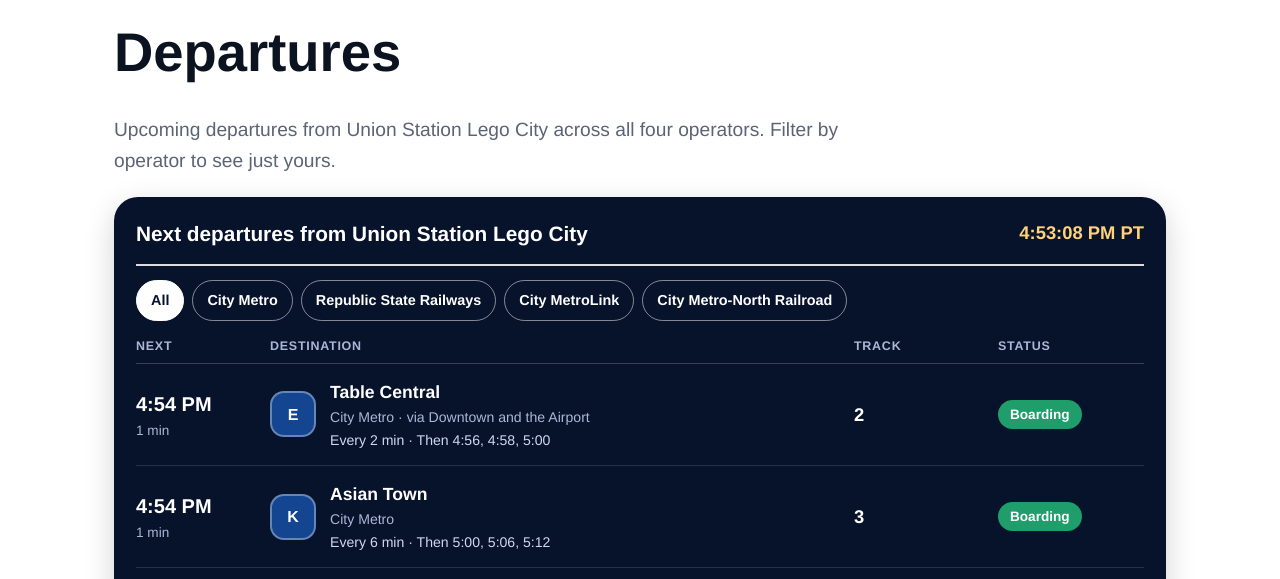
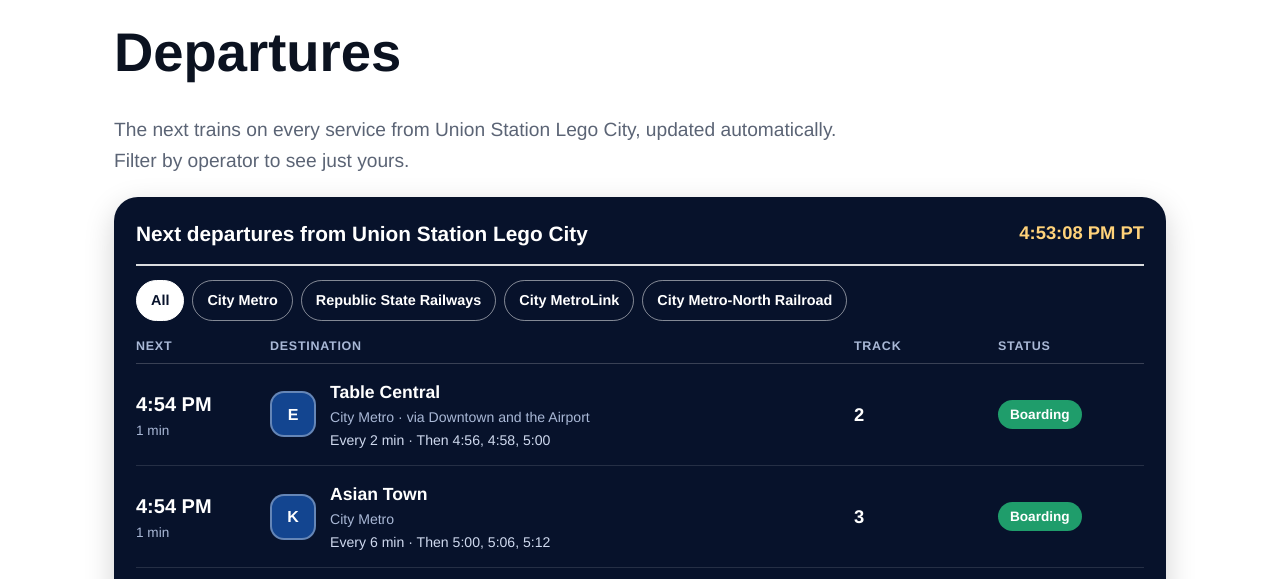
Before and after one commit to City-Metro/unionstation-v1, a plain HTML site: page departures.html in a window 1280 px wide. Shown: the part 174-753 px from the top of the page. Drawn offline with Linux system fonts and the light colour scheme.

Commit message:
Update icon link and improve introductory text
Updated the icon link and modified the introductory paragraph for clarity.

```diff
--- a/departures.html
+++ b/departures.html
@@ -4,14 +4,14 @@
 <meta name="color-scheme" content="light dark">
 <title>Departures | Union Station Lego City</title><meta name="description" content="Departure board for Union Station Lego City.">
 <link rel="stylesheet" href="/styles.css?v=20261030c">
-<link rel="icon" href="https://police.citymetro.xyz/favicon.ico" sizes="any">
+<link rel="icon" href="/favicon.ico" sizes="any">
 </head><body>
 <div id="site-header"></div>
 <main>
 <div class="container">
 <nav class="crumbs" aria-label="Breadcrumb"><a href="/">Home</a> &nbsp;&gt;&nbsp; <strong>Departures</strong></nav>
 <h1 class="about-title">Departures</h1>
-<p class="measure lead-left">Upcoming departures from Union Station Lego City across all four operators. Filter by operator to see just yours.</p>
+<p class="measure lead-left">The next trains on every service from Union Station Lego City, updated automatically. Filter by operator to see just yours.</p>
 <div id="board" data-limit="30" data-filters="true"></div>
 <div class="cta-band"><h2>Riding City Metro?</h2><p>The Trip Planner covers City Metro Rail and City Metro Bus only.</p><a class="btn" href="https://trip-planner.citymetro.xyz">Open Trip Planner</a></div>
 </div>
```
